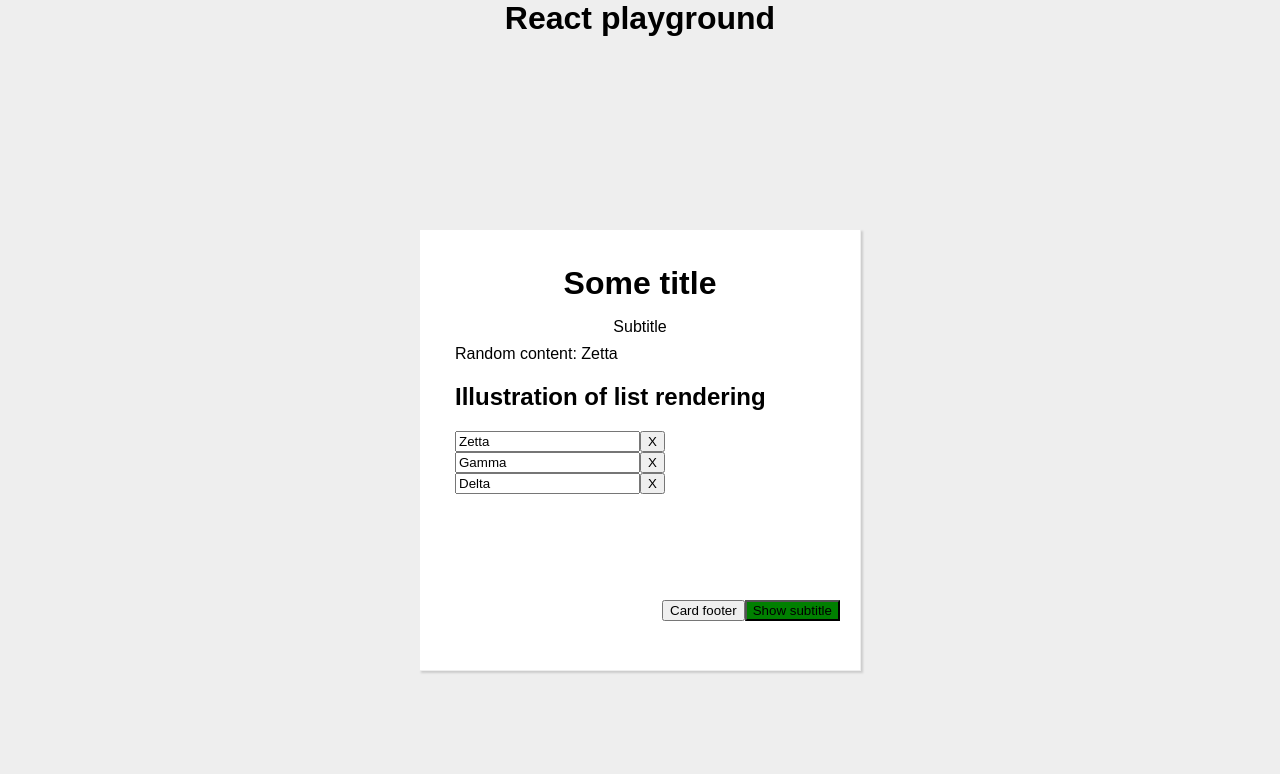
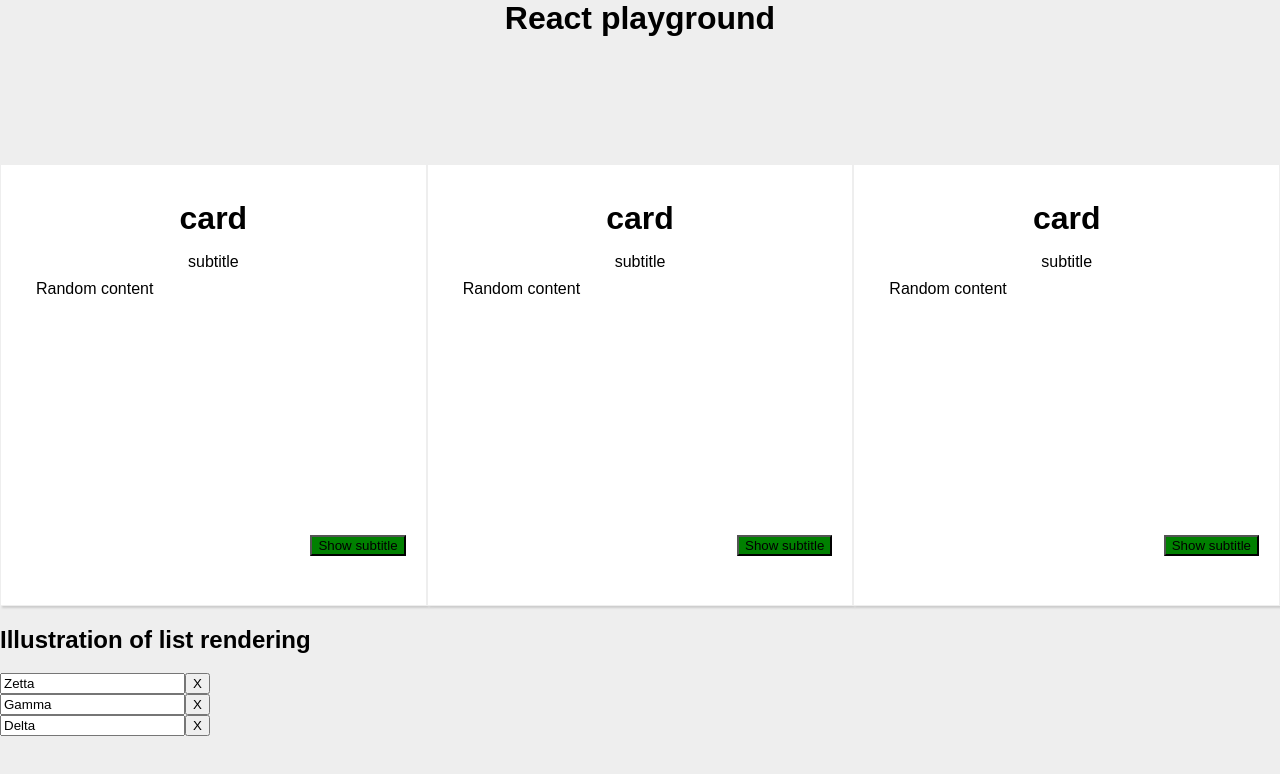
Before and after one commit to dragos-triteanu/enginizer-react, a React (Create React App) app: page / in a window 1280 px wide. Shown: the top 774 px of the page. Built offline with nearby package versions, Linux system fonts and the light colour scheme.

Commit message:
Added CardList component as an exercise

```diff
--- a/src/App.js
+++ /dev/null
@@ -1,111 +0,0 @@
-import React, {Component} from 'react';
-import './App.css';
-import Card from "./Components/Card/Card";
-import Radium, {StyleRoot} from "radium";
-import InputComponent from "./Components/Input/Input";
-
-class App extends Component {
-  state = {
-    components: [
-      {id: 1, name: 'Zetta'},
-      {id: 2, name: 'Gamma'},
-      {id: 3, name: 'Delta'},
-    ],
-    style: {
-      backgroundColor: 'green',
-      ':hover': {
-        backgroundColor: 'yellow'
-      },
-      '@media (max-width: 1000px)': {
-        display: 'none'
-      }
-    }
-  };
-
-  render() {
-    return (
-        <StyleRoot>
-          <div className="App">
-            <div className="AppHeader">
-              <h1 className="centered">React playground</h1>
-            </div>
-            <div className="AppContent">
-              <Card onRef={ref => (this.card = ref)}
-                    title="Some title"
-                    name={this.state.components[0].name}
-                    subtitle="Subtitle"
-                    click={this.renameHandler.bind(this, 3)}>
-                <div className="card-content">
-                  Random content: {this.state.components[0].name}
-
-                  <div className="inputSwarm">
-                    <h2>Illustration of list rendering</h2>
-                    {
-                      this.state.components.map((component, index) => {
-                        return <InputComponent key={component.id}
-                                               delete={() =>
-                                                   this.deletePersonHandler(
-                                                       component.id)}
-                                               change={(e) => this.inputChange(
-                                                   e,
-                                                   component.id)}
-                                               initVal={component.name}/>
-                      })
-                    }
-                  </div>
-
-                </div>
-                <div className="card-footer">
-                  <button onClick={this.renameHandler.bind(this, 5)}>Card footer
-                  </button>
-                  <button onClick={this.handleChildvisibility}
-                          style={this.state.style}>Show
-                    subtitle
-                  </button>
-                </div>
-              </Card>
-            </div>
-          </div>
-        </StyleRoot>
-    );
-  }
-
-  renameHandler = (param) => {
-    console.log(this.state.components[0].name);
-    // Don't mutate like this this.state.components[0].name = 'Lalaband';
-    this.setState({
-      components: [
-        {id: 1, name: param + Math.random()},
-        {name: 'q'},
-        {name: 'z'}
-      ]
-    })
-  };
-
-  inputChange = (event, componentId) => {
-    console.log("inputChange::", event, componentId);
-
-    let components = [...this.state.components];
-    components[componentId - 1].name = event.target.value;
-    this.setState(components);
-  };
-
-  deletePersonHandler = (event) => {
-    const componets = this.state.components;
-    componets.splice(event, 1);
-    debugger
-    this.setState({components: componets});
-  };
-
-  handleChildvisibility = (style) => {
-    this.card.toggleSubtitleVisibility();
-    this.setState({
-      style: {
-        backgroundColor: this.state.style.backgroundColor === 'red' ? 'green'
-            : 'red'
-      }
-    });
-  };
-}
-
-export default Radium(App);
--- a/src/Components/Card/Card.js
+++ b/src/Components/Card/Card.js
@@ -34,7 +34,8 @@ class SomeComponent extends Component {
     let subtitle = <p>{this.props.subtitle}</p>;
 
     return (
-        <div className="SomeComponent">
+        <div className="SomeComponent"
+             onClick={this.props.click}>
           <header style={styles.headerStyle}>
             <h1>{this.props.title}</h1>
             {this.state.showContent ? subtitle : null}
@@ -46,10 +47,6 @@ class SomeComponent extends Component {
             {this.props.children[1]}
           </footer>
         </div>
-
-        //The same as
-        //React.createElement('div',{className: 'bonzoi'}, 'Lalaband');
-
     );
   }
 
--- /dev/null
+++ b/src/Components/CardList/CardList.js
@@ -0,0 +1,71 @@
+import React, {Component} from 'react';
+import PropTypes from 'prop-types';
+import Card from "../Card/Card";
+import Radium from "radium";
+
+class CardList extends Component {
+
+  state = {
+    style: {
+      display: 'flex'
+    },
+    childStyle: {
+      backgroundColor: 'green',
+      ':hover': {
+        backgroundColor: 'yellow'
+      },
+      '@media (max-width: 1000px)': {
+        display: 'none'
+      }
+    },
+    cards: []
+  };
+
+  render() {
+    return (
+        <div className="CardList" style={this.state.style}>
+          {
+            this.props.cards.map((card, index) => {
+              return this.createCard(card, index);
+            })
+          }
+        </div>
+    );
+  }
+
+  createCard(card) {
+    let cardComponent =
+        (
+            <Card key={card.id}
+                  onRef={ref => (this.state.cards.push(ref))}
+                  title={card.title}
+                  subtitle={card.subtitle}
+                  click={this.handleChildClick}>
+              <div className="card-content">
+                Random content
+              </div>
+              <div className="card-footer">
+                <button onClick={(e) => this.handleChildVisibility(e, card.id)}
+                        style={this.state.childStyle}>Show
+                  subtitle
+                </button>
+              </div>
+            </Card>
+        );
+
+    return cardComponent;
+  }
+
+  handleChildVisibility = (event, id) => {
+    this.state.cards[id - 1].toggleSubtitleVisibility();
+  };
+
+  handleChildClick(event) {
+    console.log(event);
+  }
+
+}
+
+CardList.propTypes = {};
+
+export default Radium(CardList);
--- /dev/null
+++ b/src/Containers/App.js
@@ -0,0 +1,88 @@
+import React, {Component} from 'react';
+import './App.css';
+import Radium, {StyleRoot} from "radium";
+import InputComponent from "../Components/Input/Input";
+import CardList from "../Components/CardList/CardList";
+
+class App extends Component {
+  state = {
+    components: [
+      {id: 1, name: 'Zetta'},
+      {id: 2, name: 'Gamma'},
+      {id: 3, name: 'Delta'},
+    ],
+    cards: [
+      {id: 1, title: "card", subtitle: "subtitle"},
+      {id: 2, title: "card", subtitle: "subtitle"},
+      {id: 3, title: "card", subtitle: "subtitle"}
+    ],
+    style: {
+      backgroundColor: 'green',
+      ':hover': {
+        backgroundColor: 'yellow'
+      },
+      '@media (max-width: 1000px)': {
+        display: 'none'
+      }
+    }
+  };
+
+  render() {
+    return (
+        <StyleRoot>
+          <div className="App">
+            <div className="AppHeader">
+              <h1 className="centered">React playground</h1>
+            </div>
+            <div className="AppContent">
+              <CardList cards={this.state.cards}/>
+              <div className="inputSwarm">
+                <h2>Illustration of list rendering</h2>
+                {
+                  this.state.components.map((component, index) => {
+                    return <InputComponent key={component.id}
+                                           delete={() =>
+                                               this.deletePersonHandler(
+                                                   component.id)}
+                                           change={(e) => this.inputChange(
+                                               e,
+                                               component.id)}
+                                           initVal={component.name}/>
+                  })
+                }
+              </div>
+            </div>
+          </div>
+        </StyleRoot>
+    );
+  }
+
+  renameHandler = (param) => {
+    console.log(this.state.components[0].name);
+    // Don't mutate like this this.state.components[0].name = 'Lalaband';
+    this.setState({
+      components: [
+        {id: 1, name: param + Math.random()},
+        {name: 'q'},
+        {name: 'z'}
+      ]
+    })
+  };
+
+  inputChange = (event, componentId) => {
+    console.log("inputChange::", event, componentId);
+
+    let components = [...this.state.components];
+    components[componentId - 1].name = event.target.value;
+    this.setState(components);
+  };
+
+  deletePersonHandler = (event) => {
+    const componets = this.state.components;
+    componets.splice(event, 1);
+    debugger
+    this.setState({components: componets});
+  };
+}
+
+export default Radium(App);
--- a/src/index.js
+++ b/src/index.js
@@ -1,7 +1,7 @@
 import React from 'react';
 import ReactDOM from 'react-dom';
 import './index.css';
-import App from './App';
+import App from './Containers/App';
 import registerServiceWorker from './registerServiceWorker';
 
 ReactDOM.render(<App/>, document.getElementById('root'));
```
Also changed, not shown: src/Containers/App.css (renamed from src/App.css), 2 other files (tests, documents, lock files or other folders).
